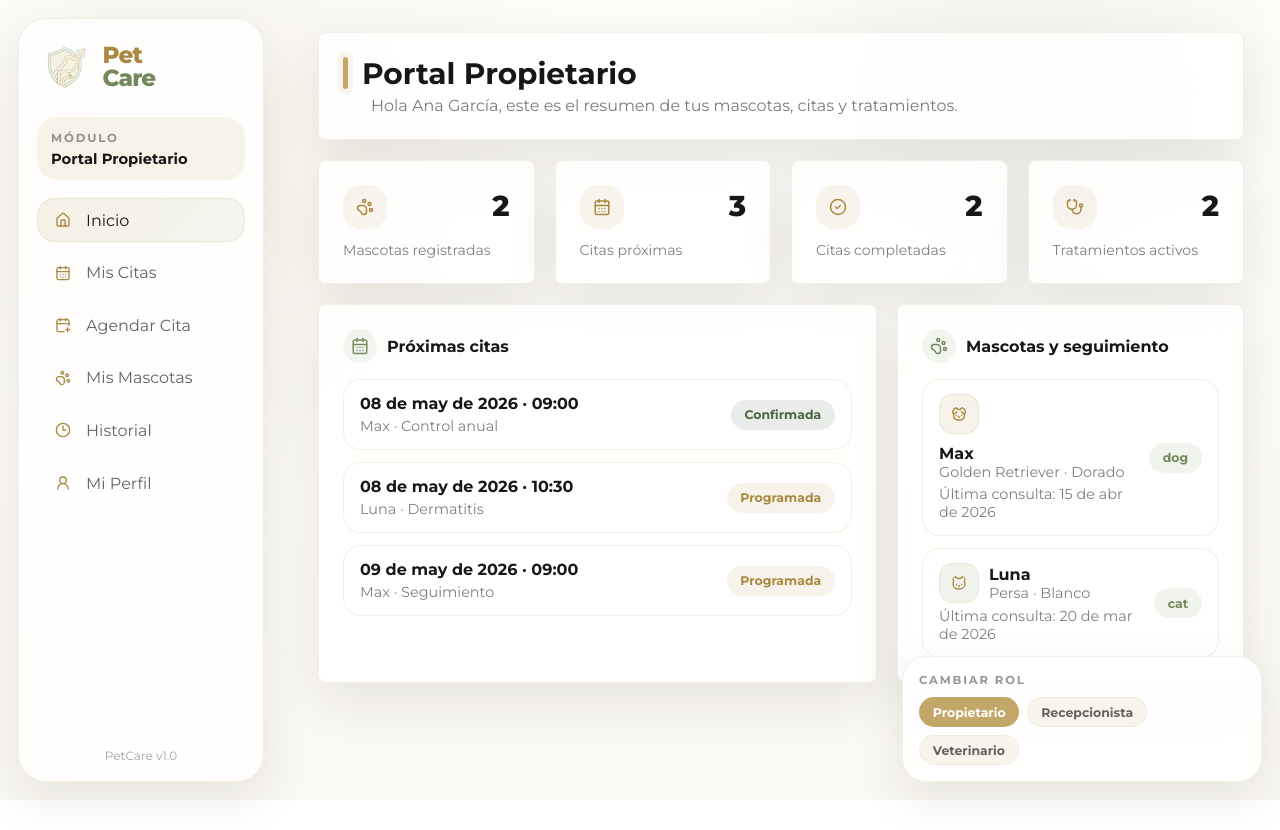
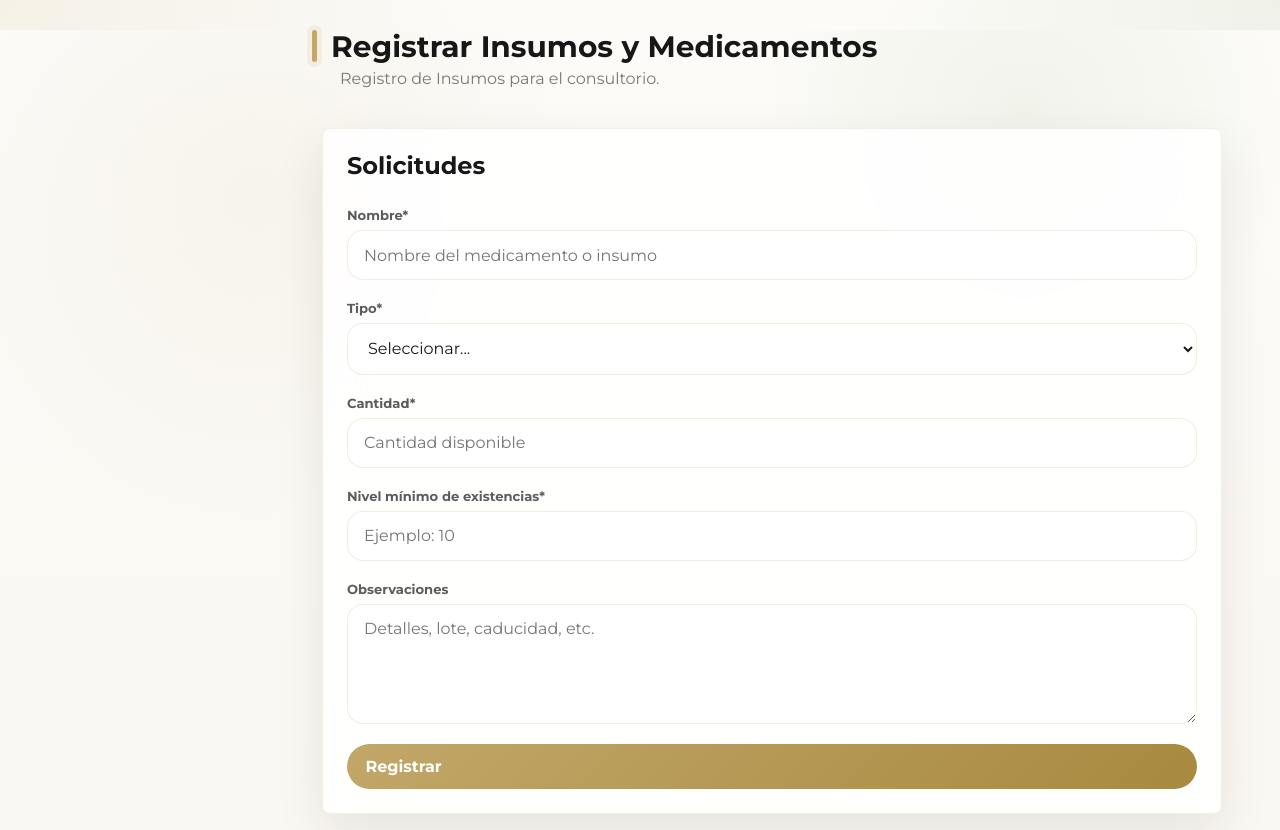
Before and after one commit to PetcareSoftware/frontend1, a Vue app: page /f2/form in a window 1280 px wide. Before the commit this address led to /portal/dashboard. Before the commit the page ends 800 px from the top, so only its background shows below. Built offline with nearby package versions, Linux system fonts and the light colour scheme.

Commit message:
#op118: fixed

```diff
--- /dev/null
+++ b/src/views/form.vue
@@ -0,0 +1,77 @@
+
+<template>
+  <div class="app-shell">
+    <header class="page-header_card" style="margin:30px;">
+        <div>
+          <div class="page-header__title-row">
+            <span class="page-header__accent" style="background: rgb(194, 167, 105); "></span>
+              <h1 class="page-header__title">Registrar Insumos y Medicamentos</h1>
+          </div>
+        <p class="page-header__subtitle">Registro de Insumos para el consultorio.</p>
+      </div>
+    </header>
+    <main>
+      <section class="card" style="max-width: 900px; margin: 40px; align-items: left; justify-content: right;">
+        <div class="section__div" @click="toggle" style="display: flex; justify-content: space-between; align-items: center; cursor: pointer;">
+          <h2 class="section__title">Solicitudes</h2>
+        </div>
+        <form v-show="open" class="stack" style="margin-top: 28px;" @submit.prevent="handleSubmit">
+          <div class="field">
+            <label for="nombre">Nombre*</label>
+            <input class="input" id="nombre" v-model="form.nombre" required placeholder="Nombre del medicamento o insumo" />
+          </div>
+          <div class="field">
+            <label for="tipo">Tipo*</label>
+            <select class="select" id="tipo" v-model="form.tipo" required>
+              <option value="" disabled>Seleccionar...</option>
+              <option>Medicamento</option>
+              <option>Insumo</option>
+            </select>
+          </div>
+          <div class="field">
+            <label for="cantidad">Cantidad*</label>
+            <input class="input" id="cantidad" v-model="form.cantidad" type="number" min=1 required placeholder="Cantidad disponible"/>
+          </div>
+          <div class="field">
+          <label for="umbral">Nivel mínimo de existencias*</label>
+          <input
+            class="input"
+            id="umbral"
+            v-model="form.umbral"
+            type="number"
+            min="0"
+            required
+            placeholder="Ejemplo: 10"
+            />
+          </div>
+          <div class="field">
+            <label for="observaciones">Observaciones</label>
+            <textarea class="textarea" id="observaciones" v-model="form.observaciones" placeholder="Detalles, lote, caducidad, etc." />
+          </div>
+          <button class="btn btn--primary" type="submit">Registrar</button>
+        </form>
+        <p v-if="alerta" class="chip chip--success" style="margin-top: 18px; border-color: #c2a769; display:inline-block;">{{ alerta }}</p>
+      </section>
+    </main>
+  </div>
+</template>
+
+<script setup>
+import { ref } from 'vue'
+const open = ref(true)
+const alerta = ref(null)
+const form = ref({
+  nombre: '',
+  tipo: '',
+  cantidad: '',
+  umbral: '',
+  observaciones: ''
+})
+
+function handleSubmit() {
+  alerta.value = '¡registrado con exito!'
+  // Aquí podrías limpiar el formulario o hacer submit real
+  setTimeout(() => (alerta.value = null), 2500)
+  Object.assign(form.value, { nombre: '', tipo: '', cantidad: '', umbral: '', observaciones: '' });
+}
+</script>
```
Also changed, not shown: src/router/index.js (+7 -0 lines).
